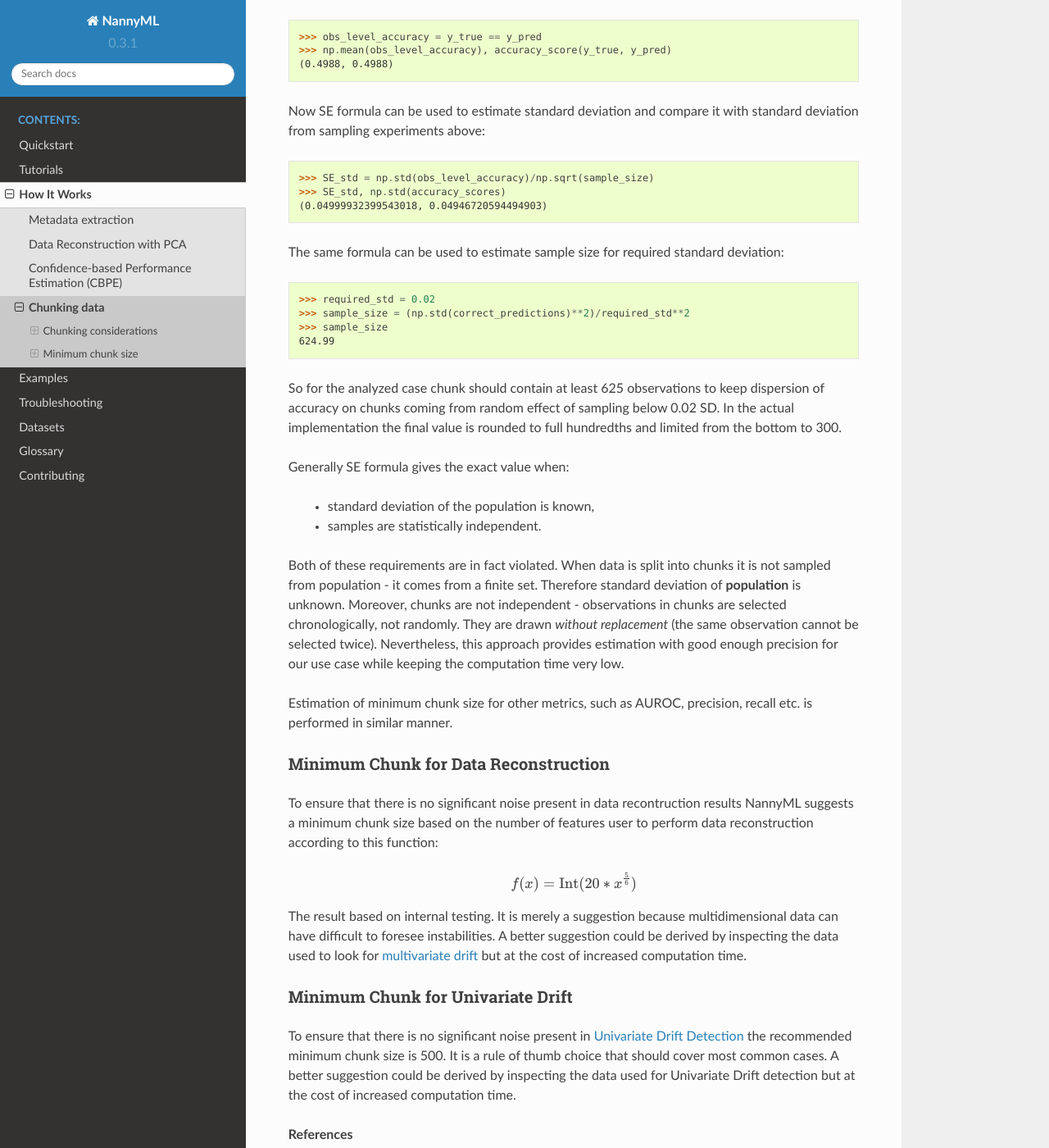
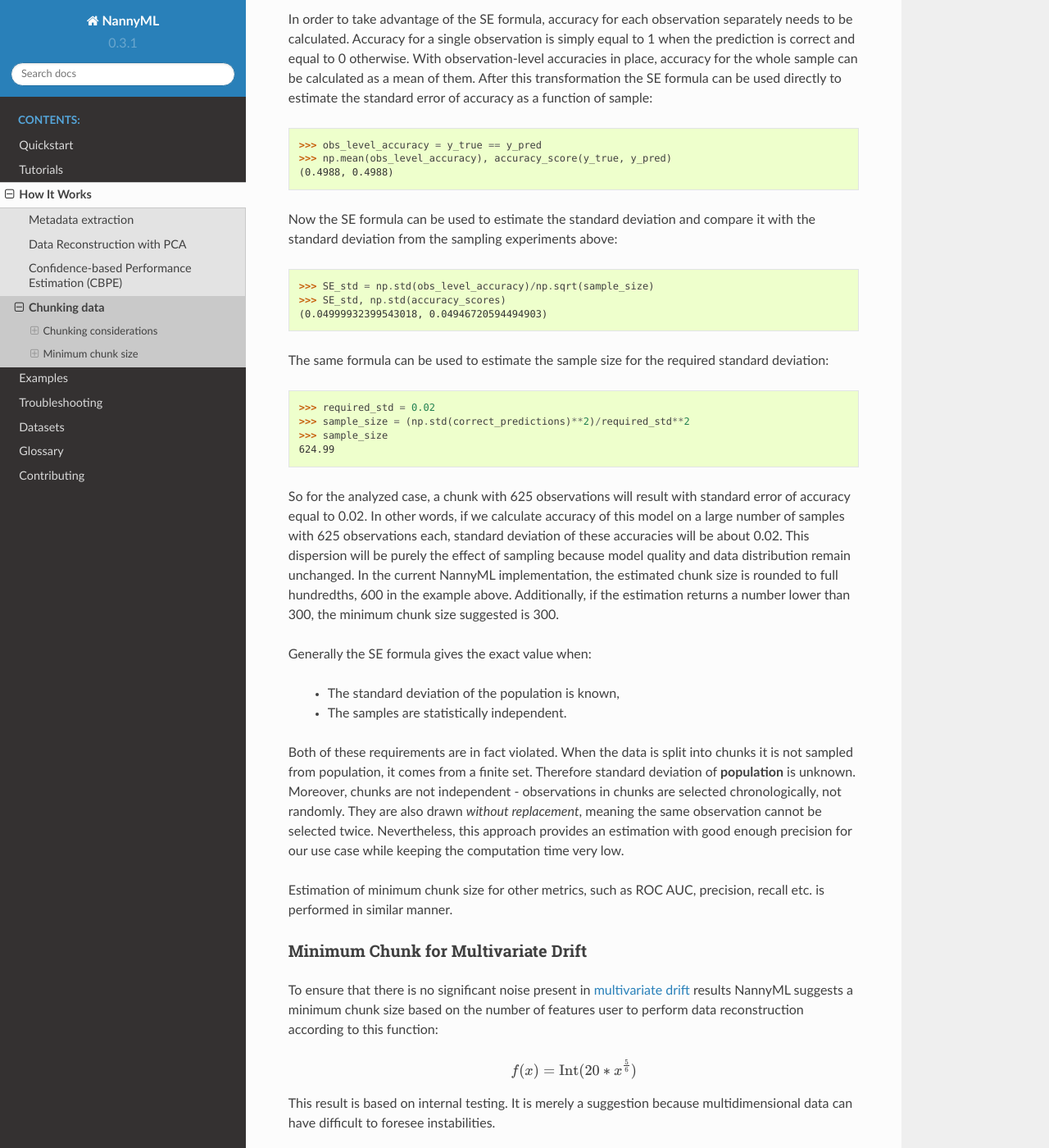
Before and after one commit to NannyML/nannyml, a Sphinx documentation site: the page built from docs/how_it_works/chunking_data.rst, in a window 1280 px wide and 1400 px high, scrolled down 3457 px. Shown: the whole window at 82% size. Built offline with Sphinx 7.4.7 and the Read the Docs theme 2.0.0, drawn with Linux system fonts in a browser that asks for light colours; pages that are not in the unit, such as notebooks, are missing from menus; some of the changed text lies outside the part shown.

Commit message:
more doc feedback

```diff
--- a/docs/how_it_works/chunking_data.rst
+++ b/docs/how_it_works/chunking_data.rst
@@ -7,20 +7,27 @@
 Chunking considerations
 ----------------------------------
 
-:term:`Chunks<Data Chunk>` were introduced in detail :ref:`Setting Up: Chunking<chunking>`.
-However some times special issues may arise when using chunks. They are described below.
+For an introduction on :term:`chunks<Data Chunk>` please have a loot at
+:ref:`Setting Up: Chunking<chunking>`.
+This guide focuses on the potential issues that may arise from using chunks.
+They are described below.
 
 Different partitions within one chunk
 ~~~~~~~~~~~~~~~~~~~~~~~~~~~~~~~~~~~~~
 
 If you want to get performance estimation or data drift results for a dataset that contains two
 partitions - ``reference`` and ``analysis``, most likely there will be a chunk that contains  observations from both of
-them. Such a chunk will be considered as an ``analysis`` chunk, even if only one observation belongs to ``analysis``
-observations. In the example below, chunk which contains observations from 44444 to 55554 is considered an analysis
+them. Such a chunk will be considered as an ``analysis`` chunk, even if only one observation belongs to ``analysis``.
+In the example below, chunk which contains observations from 44444 to 55554 is considered an analysis
 chunk but indices from 44444 to 49999 point to reference observations:
 
 .. code-block:: python
 
+    >>> import pandas as pd
+    >>> import nannyml as nml
+    >>> reference, analysis, _ = nml.datasets.load_synthetic_binary_classification_dataset()
+    >>> metadata = nml.extract_metadata(reference, model_type='classification_binary', exclude_columns=['identifier'])
+    >>> metadata.target_column_name = 'work_home_actual'
     >>> cbpe = nml.CBPE(model_metadata=metadata, chunk_number=9, metrics=['roc_auc']).fit(reference_data=reference)
     >>> # Estimate on concatenated reference and analysis
     >>> est_perf = cbpe.estimate(pd.concat([reference, analysis]))
@@ -50,10 +57,11 @@
 Underpopulated chunks
 ~~~~~~~~~~~~~~~~~~~~~
 
-Depending on the selected chunking method and the provided datasets, some chunks may be tiny. In fact, they
-might be so small that results obtained are governed by noise rather than actual signal. NannyML estimates minimum chunk
-size for the monitored data and model provided (see how in :ref:`deep dive<minimum-chunk-size>`). If some of the chunks
-created are smaller than the minimum chunk size, a warning will be raised. For example:
+Depending on the selected chunking method and the provided datasets, some chunks may not have a lot of observations
+inside them. In fact, they might be so small that results obtained are governed by noise rather than actual signal.
+NannyML estimates a minimum chunk size based on the reference data
+(see how in the :ref:`section on minimum chunk size<minimum-chunk-size>`). If some of the created chunks
+are smaller than the minimum chunk size, a warning will be raised. For example:
 
 .. code-block:: python
 
@@ -63,16 +71,19 @@
     statistically relevant and might negatively influence the quality of calculations. Please consider splitting
     your data in a different way or continue at your own risk.
 
-When the warning is about 1 chunk, it is usually the last chunk and this is due to the reasons described in above
-sections. When there are more chunks mentioned - the selected splitting method is most likely not suitable.
-Look at the :ref:`deep dive on minimum chunk size <minimum-chunk-size>` to get more information about the effect of
+When the warning is about a single chunk, it is usually the last chunk.
+As this is the most recent chuck, it might be that not all observations have been generated yet.
+When there are more than one underpopulated chunks staying with the selected chunking method
+may be suboptimal.
+Look at the :ref:`section on minimum chunk size <minimum-chunk-size>` to get more information about the effect of
 small chunks. Beware of the trade-offs involved, when selecting the chunking method.
 
 
 Not enough chunks
 ~~~~~~~~~~~~~~~~~
-Sometimes the selected chunking method may result in not enough chunks being generated in the ``reference``
-period. NannyML calculates thresholds based on variability of metrics on the ``reference`` chunks (see how thresholds
+
+Sometimes the selected chunking method might not genereate enough chunks in the rerfence period.
+NannyML calculates thresholds based on the variability of metrics measured in the ``reference`` chunks (see how thresholds
 are calculated for :ref:`performance estimation<performance-estimation-thresholds>`). Having 6 chunks is
 far from optimal but a reasonable minimum. If there are less than 6 chunks, a warning will be raised:
 
@@ -101,11 +112,11 @@
 ~~~~~~~~~~~~~~~~~~~~~~~~~~~~~~~~~~~~~~~~~~~~~~~~~~~~~~~~~~~~~~~~~~~
 
 When the chunk size is small
-**what looks like a significant drop in performance of the monitored model may be only a sampling effect**.
+**what looks like a significant drop in performance of the monitored model may only be a sampling effect**.
 To better understand that, have a look at the histogram below.
 It shows dispersion of accuracy for a random model predicting a random binary target (which by definition should be 0.5)
 for a sample of 100 observations. It is not uncommon to get accuracy of 0.6 for some samples. The effect is even
-stronger for more complex metrics like AUROC.
+stronger for more complex metrics like ROC AUC.
 
 .. code-block:: python
 
@@ -138,20 +149,22 @@
 chunks that are smaller. The minimum chunk size is estimated in order to
 keep variation of performance of the monitored model low. The variation is expressed in terms of standard deviation and
 it is considered *low* when it is below 0.02. In other words, for the selected evaluation metric, NannyML
-estimates chunk size for which standard deviation of performance on chunks resulting purely from sampling is lower
+estimates a chunk size for which the standard deviation of performance on chunks resulting purely from sampling is lower
 than 0.02.
 
-Let's go through the estimation process for accuracy score from the example above. Selecting chunk in the data and
+Let's go through the estimation process for accuracy score from the example above. Selecting a chunk in the data and
 calculating performance for it is similar to sampling a set from a population and calculating a statistic. When
-the statistic is a mean, Standard Error (SE) formula [1]_ can be used to estimate the standard deviation of sampled
-means:
+the statistic is a mean, the Standard Error (SE) formula [1]_ can be used to estimate the standard deviation of
+the sampled means:
 
     .. math::
         {\sigma }_{\bar {x}}\ ={\frac {\sigma }{\sqrt {n}}}
 
-To directly use it for computation of standard deviation of accuracy, the metric needs to be expressed for each
-observation in the way that mean of observation-level accuracies gives the whole sample accuracy. Observation-level
-accuracy is simply equal to 1 when the prediction is correct and 0 when it is not. Therefore:
+In order to take advantage of the SE formula, accuracy for each observation separately needs to be calculated.
+Accuracy for a single observation is simply equal to 1 when the prediction is correct and equal to 0 otherwise.
+With observation-level accuracies in place, accuracy for the whole sample can be calculated as a mean of them.
+After this transformation the SE formula can be used directly to estimate the standard error of accuracy as a
+function of sample:
 
 .. code-block:: python
 
@@ -159,9 +172,8 @@
     >>> np.mean(obs_level_accuracy), accuracy_score(y_true, y_pred)
     (0.4988, 0.4988)
 
-Now SE formula can be used to estimate standard deviation and compare it with standard deviation from sampling
-experiments
-above:
+Now the SE formula can be used to estimate the standard deviation and compare it with
+the standard deviation from the sampling experiments above:
 
 .. code-block:: python
 
@@ -169,7 +181,7 @@
     >>> SE_std, np.std(accuracy_scores)
     (0.04999932399543018, 0.04946720594494903)
 
-The same formula can be used to estimate sample size for required standard deviation:
+The same formula can be used to estimate the sample size for the required standard deviation:
 
 .. code-block:: python
 
@@ -178,45 +190,47 @@
     >>> sample_size
     624.99
 
-So for the analyzed case chunk should contain at least 625 observations to keep dispersion of
-accuracy on chunks coming from random effect of sampling below 0.02 SD. In the actual implementation the final value
-is rounded to full hundredths and limited from the bottom to 300.
+So for the analyzed case, a chunk with 625 observations will result with standard error of accuracy equal to 0.02.
+In other words, if we calculate accuracy of this model on a large number of samples with 625 observations each,
+standard deviation of these accuracies will be about 0.02. This dispersion will be purely the effect of sampling
+because model quality and data distribution remain unchanged. In the current NannyML implementation, the estimated chunk
+size is rounded to full hundredths, 600 in the example above. Additionally, if the estimation returns a number lower
+than 300, the minimum chunk size suggested is 300.
 
-Generally SE formula gives the exact value when:
+Generally the SE formula gives the exact value when:
 
-    * standard deviation of the population is known,
-    * samples are statistically independent.
+    * The standard deviation of the population is known,
+    * The samples are statistically independent.
 
-Both of these requirements are in fact violated. When data is split into chunks it is not sampled from population -
+Both of these requirements are in fact violated. When the data is split into chunks it is not sampled from population,
 it comes from a finite set. Therefore standard deviation of **population** is unknown. Moreover, chunks are not
-independent - observations in chunks are selected chronologically, not randomly. They are drawn *without replacement* (the same observation
-cannot be selected twice). Nevertheless, this approach provides estimation with good enough precision for our use
-case while keeping the computation time very low.
+independent - observations in chunks are selected chronologically, not randomly. They are also drawn *without replacement*,
+meaning the same observation cannot be selected twice. Nevertheless, this approach provides an estimation with good enough
+precision for our use case while keeping the computation time very low.
 
-Estimation of minimum chunk size for other metrics, such as AUROC, precision, recall etc. is performed in similar
+Estimation of minimum chunk size for other metrics, such as ROC AUC, precision, recall etc. is performed in similar
 manner.
 
-Minimum Chunk for Data Reconstruction
-~~~~~~~~~~~~~~~~~~~~~~~~~~~~~~~~~~~~~
+Minimum Chunk for Multivariate Drift
+~~~~~~~~~~~~~~~~~~~~~~~~~~~~~~~~~~~~
 
-To ensure that there is no significant noise present in data recontruction results NannyML suggests a minimum chunk size
+To ensure that there is no significant noise present in :ref:`multivariate drift<multivariate_drift_detection>`
+results NannyML suggests a minimum chunk size
 based on the number of features user to perform data reconstruction according to this function:
 
 .. math::
 
     f(x) = \textrm{Int}( 20 * x ^ {\frac{5}{6}})
 
-The result based on internal testing. It is merely a suggestion because multidimensional data can have difficult to foresee
-instabilities. A better suggestion could be derived by inspecting the data used to look for
-:ref:`multivariate drift<multivariate_drift_detection>` but at the cost of increased computation time.
+This result is based on internal testing. It is merely a suggestion because multidimensional data can have difficult to foresee
+instabilities.
 
 Minimum Chunk for Univariate Drift
 ~~~~~~~~~~~~~~~~~~~~~~~~~~~~~~~~~~
 
 To ensure that there is no significant noise present in :ref:`Univariate Drift Detection<univariate_drift_detection>`
 the recommended minimum chunk size is 500. It is a rule of thumb
-choice that should cover most common cases. A better suggestion could be derived by inspecting the data used
-for Univariate Drift detection but at the cost of increased computation time.
+that should cover most common cases.
 
 
 **References**
--- a/docs/tutorials/setting_up/chunking.rst
+++ b/docs/tutorials/setting_up/chunking.rst
@@ -28,7 +28,7 @@
     >>> import pandas as pd
     >>> import nannyml as nml
     >>> reference, analysis, _ = nml.datasets.load_synthetic_binary_classification_dataset()
-    >>> metadata = nml.extract_metadata(reference, model_type='classification_binary')
+    >>> metadata = nml.extract_metadata(reference, model_type='classification_binary', exclude_columns=['identifier'])
     >>> metadata.target_column_name = 'work_home_actual'
 
 
```
